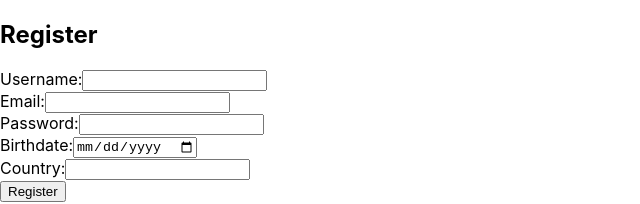
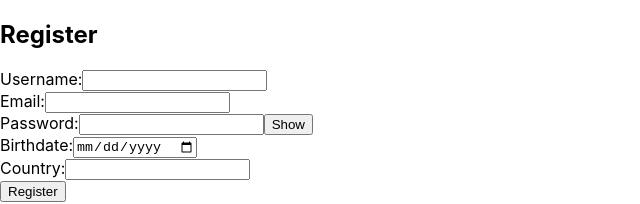
Before and after one commit to meghanavasava/taskChamp, a React (Create React App) app: page / in a window 1280 px wide. Shown: the top 204 px of the page, without its empty margins (0-640 px from the left). Built offline with nearby package versions, Linux system fonts and the light colour scheme.

Commit message:
Hide/Show Button

```diff
--- a/src/Components/Registration.js
+++ b/src/Components/Registration.js
@@ -9,6 +9,7 @@ const Registration = () => {
   const [country, setCountry] = useState("");
   const [email, setEmail] = useState("");
   const [userId, setUserId] = useState(null);
+  const [showPassword, setShowPassword] = useState(false);
 
   const formatDate = (dateString) => {
     const date = new Date(dateString);
@@ -70,11 +71,14 @@ const Registration = () => {
         <div>
           <label>Password:</label>
           <input
-            type="password"
+            type={showPassword ? "text" : "password"}
             value={password}
             onChange={(e) => setPassword(e.target.value)}
             required
           />
+          <button type="button" onClick={() => setShowPassword(!showPassword)}>
+            {showPassword ? "Hide" : "Show"}
+          </button>
         </div>
         <div>
           <label>Birthdate:</label>
```
